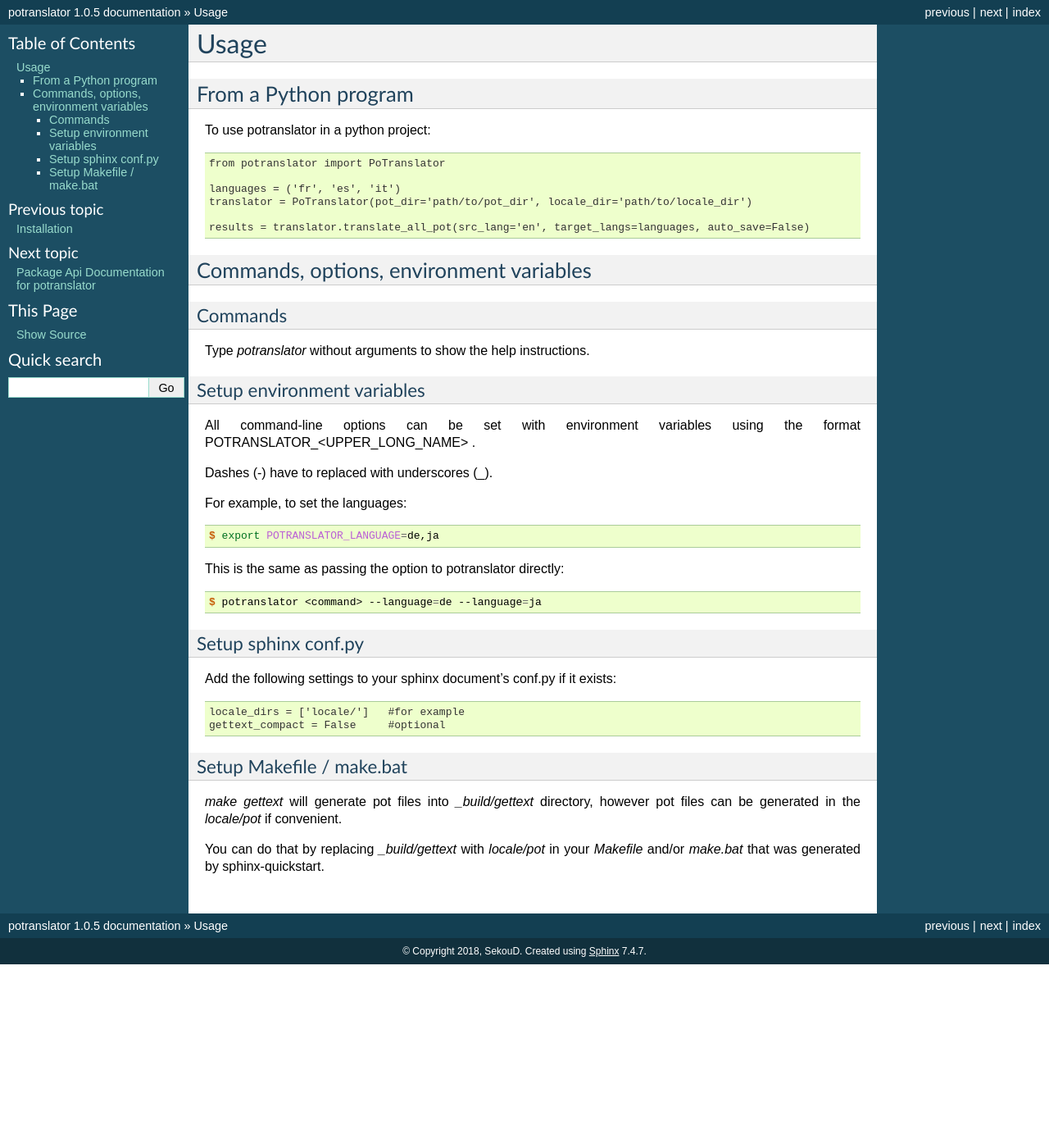
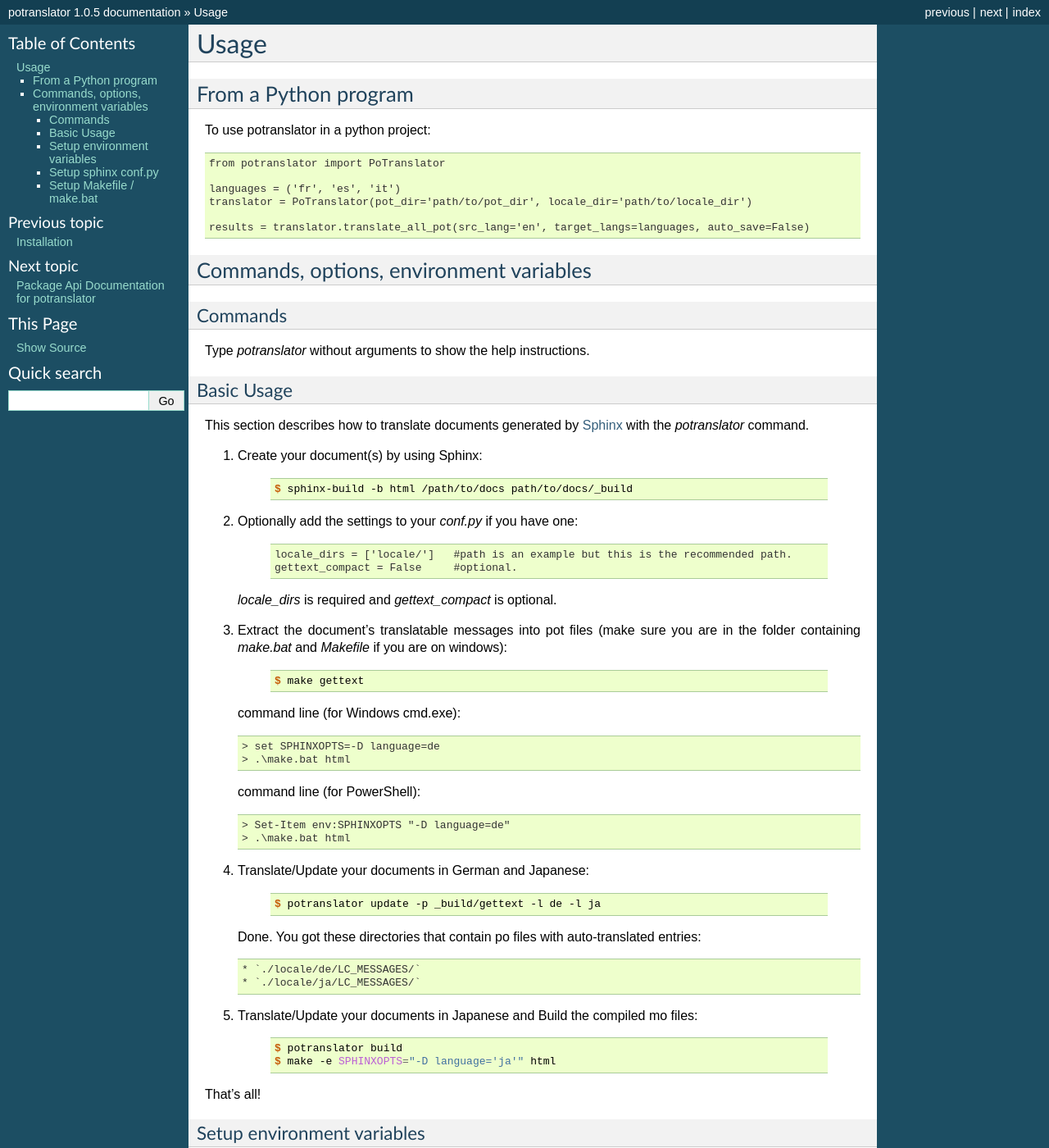
Before and after one commit to SekouD/potranslator, a Sphinx documentation site: the page built from docs/usage.rst, in a window 1280 px wide and 1400 px high. Shown: the whole window at 82% size. Built offline with Sphinx 7.4.7, drawn with Linux system fonts in a browser that asks for light colours; the version number is read from the project's files by our own code.

Commit message:
Updated documentation.

```diff
--- a/docs/usage.rst
+++ b/docs/usage.rst
@@ -24,6 +24,71 @@
 --------
 
 Type `potranslator` without arguments to show the help instructions.
+
+
+Basic Usage
+-----------
+
+This section describes how to translate documents generated by Sphinx_ with the `potranslator` command.
+
+1. Create your document(s) by using Sphinx:
+
+    .. code-block:: console
+
+        $ sphinx-build -b html /path/to/docs path/to/docs/_build
+
+2. Optionally add the settings to your `conf.py` if you have one:
+
+    .. code-block:: console
+
+      locale_dirs = ['locale/']   #path is an example but this is the recommended path.
+      gettext_compact = False     #optional.
+
+   `locale_dirs` is required and `gettext_compact` is optional.
+
+
+3. Extract the document's translatable messages into pot files (make sure you are in the folder containing `make.bat` and `Makefile` if you are on windows):
+
+    .. code-block:: console
+
+        $ make gettext
+
+   command line (for Windows cmd.exe):
+
+   .. code-block:: console
+
+      > set SPHINXOPTS=-D language=de
+      > .\make.bat html
+
+   command line (for PowerShell):
+
+   .. code-block:: console
+
+      > Set-Item env:SPHINXOPTS "-D language=de"
+      > .\make.bat html
+
+4. Translate/Update your documents in German and Japanese:
+
+    .. code-block:: console
+
+        $ potranslator update -p _build/gettext -l de -l ja
+
+   Done. You got these directories that contain po files with auto-translated entries:
+
+   .. code-block:: console
+
+        * `./locale/de/LC_MESSAGES/`
+        * `./locale/ja/LC_MESSAGES/`
+
+
+5. Translate/Update your documents in Japanese and Build the compiled mo files:
+
+    .. code-block:: console
+
+        $ potranslator build
+        $ make -e SPHINXOPTS="-D language='ja'" html
+
+That's all!
 
 
 Setup environment variables
@@ -65,3 +130,5 @@
 
 You can do that by replacing `_build/gettext` with `locale/pot` in your
 `Makefile` and/or `make.bat` that was generated by sphinx-quickstart.
+
+.. _Sphinx: http://sphinx-doc.org
```
Also changed, not shown: README.rst (+14 -0 lines).
